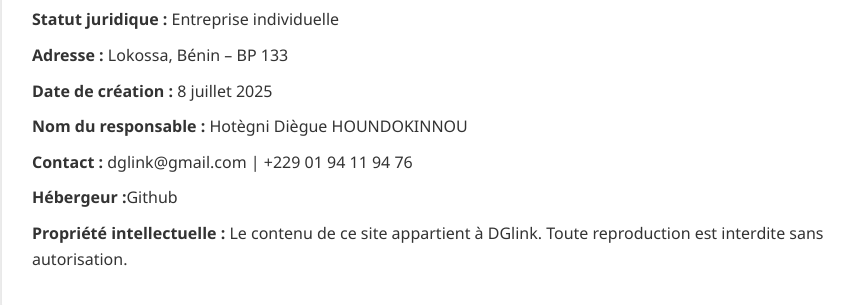
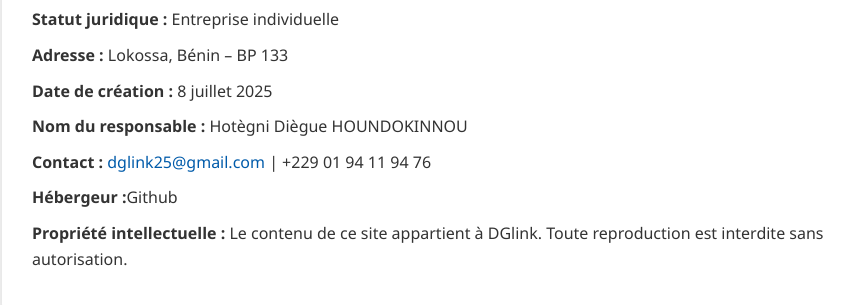
Before and after one commit to diegue280224/dglink, a plain HTML site: page mentions-legales.html in a window 1280 px wide. Shown: the part 185-490 px from the top of the page, without its empty margins (208-1062 px from the left). Drawn offline with Linux system fonts and the light colour scheme.

Commit message:
Add files via upload

```diff
--- a/mentions-legales.html
+++ b/mentions-legales.html
@@ -15,7 +15,7 @@
     <p><strong>Adresse :</strong> Lokossa, Bénin – BP 133</p>
     <p><strong>Date de création :</strong> 8 juillet 2025</p>
     <p><strong>Nom du responsable :</strong> Hotègni Diègue HOUNDOKINNOU</p>
-    <p><strong>Contact :</strong> dglink@gmail.com | +229 01 94 11 94 76</p>
+    <p><strong>Contact :</strong> <a href="mailto:dglink25@gmail.com">dglink25@gmail.com</a> | +229 01 94 11 94 76</p>
     <p><strong>Hébergeur :</strong>Github</p>
     <p><strong>Propriété intellectuelle :</strong> Le contenu de ce site appartient à DGlink. Toute reproduction est interdite sans autorisation.</p>
   </div>
```
Also changed, not shown: confidentialite.html (+1 -1 lines).
